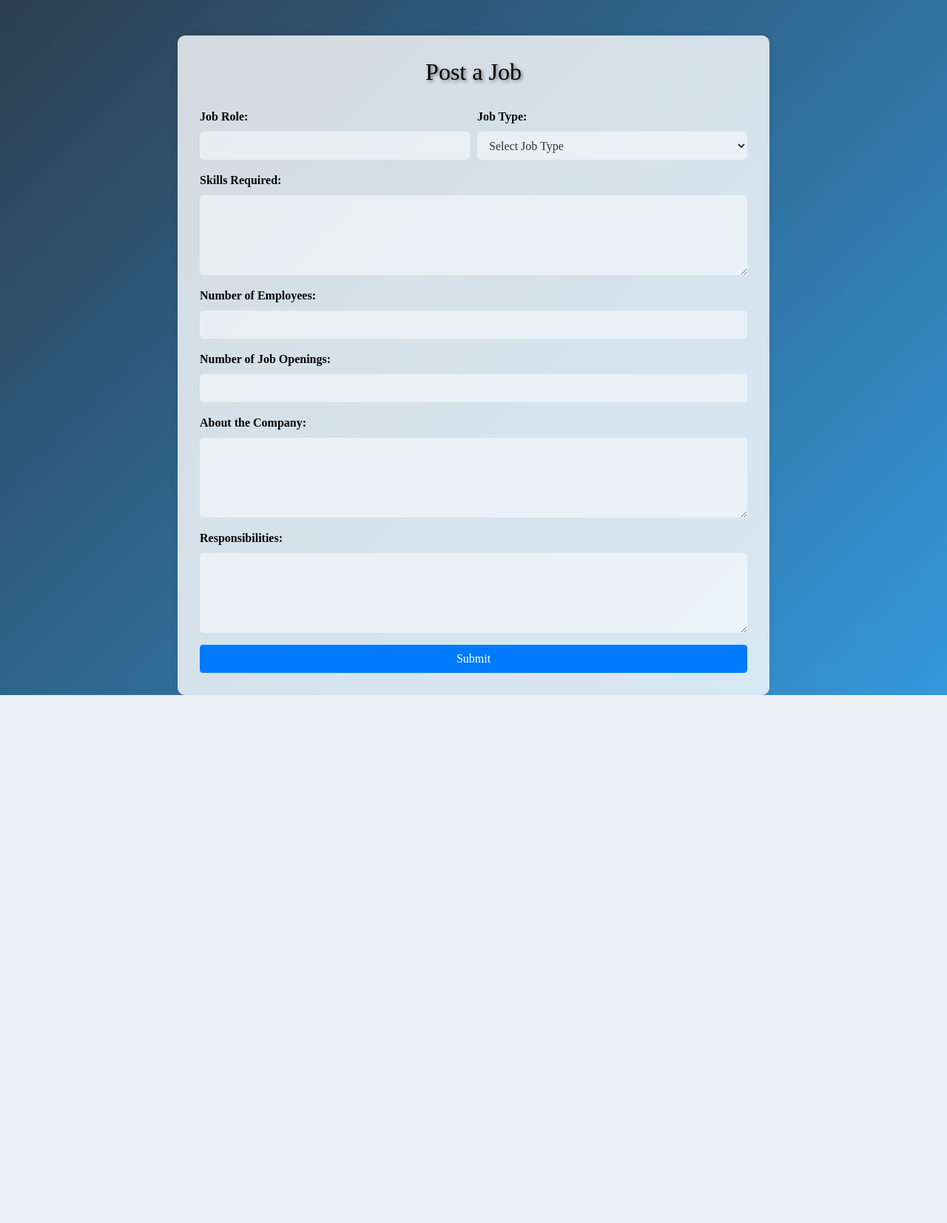
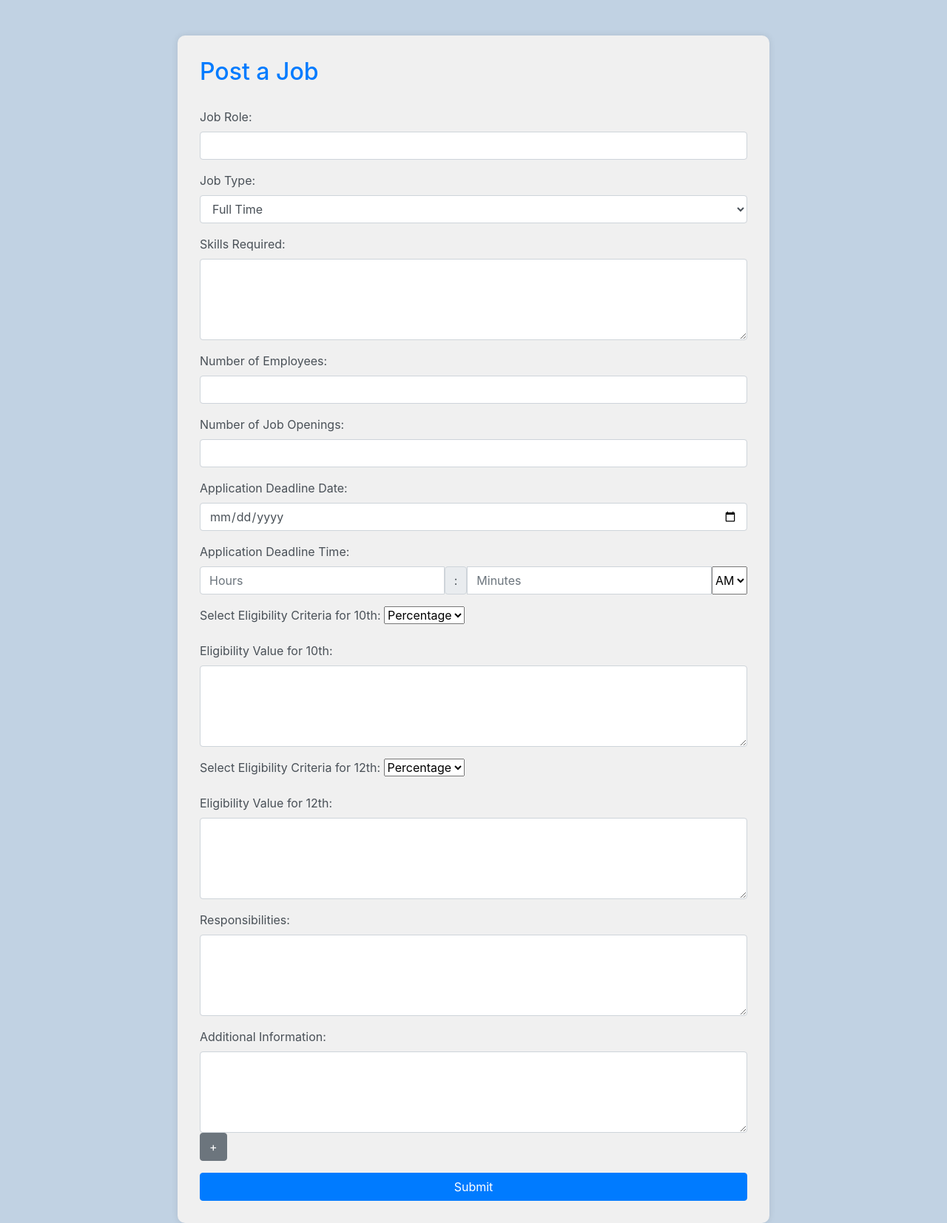
Before and after one commit to Aqib-Ansari/AI_Driven_Placement, a Flask app: page /post_job in a window 1280 px wide. Shown: the whole page at 74% size. Before the commit the page ends 940 px from the top, so only its background shows below. Run offline with Flask 3, Linux system fonts and the light colour scheme; some libraries are stand-ins or nearby versions.

Commit message:
Your commit message here

```diff
--- a/app.py
+++ b/app.py
@@ -442,6 +442,7 @@ def view_pdf():
     return send_file(file_path, as_attachment=False)
 
 # --------------------------------------------------------- view jobs ---------------------------------------
+'''
 @app.route('/view_jobs')
 def view_jobs():
     # if "user" not in session:
@@ -577,6 +578,8 @@ def send_email(subject, body, recipients):
     except Exception as e:
         flash(f'Error sending email: {e}', 'danger')
 
+
+
 @app.route('/view_students')
 def view_students():
     # Fetch all records of students from the database
@@ -630,6 +633,303 @@ def schedule_interview():
             sql = "SELECT id, username, email FROM student_register where id = select * from "
             cursor.execute(sql)
             fetched_students = cursor.fetchall()
+    except Exception as e:
+        flash(f'Error fetching students: {e}', 'danger')
+        fetched_students = []
+
+    if request.method == 'POST':
+        student_id = int(request.form['student_id'])
+        date = request.form['date']
+        time = request.form['time']
+        location = request.form['location']
+
+        selected_student = next((student for student in fetched_students if student['id'] == student_id), None)
+
+        if selected_student:
+            interview_details = {
+                'student_name': selected_student['name'],
+                'date': date,
+                'time': time,
+                'location': location
+            }
+
+            interviews.append(interview_details)
+
+            try:
+                with connection.cursor() as cursor:
+                    # SQL query to insert data into the interviews table
+                    sql = "INSERT INTO interviews (student_id, date, time, location) VALUES (%s, %s, %s, %s)"
+                    cursor.execute(sql, (student_id, date, time, location))
+                    connection.commit()
+
+                    # Send email notification to the student
+                    send_interview_notification(selected_student['email'], interview_details)
+
+                    flash('Interview scheduled successfully', 'success')
+            except Exception as e:
+                flash(f'Error: {e}', 'danger')
+
+        else:
+            flash('Selected student not found', 'danger')
+
+    return render_template('schedule_interview.html', students=fetched_students, interviews=interviews)
+
+
+
+def send_interview_notification(student_email, interview_details):
+    try:
+        smtp_server = 'smtp.gmail.com'  # Assuming you are using Gmail
+        smtp_port = 587
+        smtp_username = 'Projectdemo65@gmail.com'  # Your Gmail username
+        smtp_password = 'nbknetqtvnrgwnjv'
+
+        # Create the email message
+        subject = 'Interview Scheduled'
+        body = f'Dear {interview_details["student_name"]},\n\nYour interview has been scheduled for the following details:\n\nDate: {interview_details["date"]}\nTime: {interview_details["time"]}\nLocation: {interview_details["location"]}\n\nBest Regards,\nYour Company Name'
+
+        msg = MIMEText(body)
+        msg['Subject'] = subject
+        msg['From'] = 'Projectdemo65@gmail.com'  # Replace with your sender email address
+        msg['To'] = student_email
+
+        # Connect to the SMTP server and send the email
+        with smtplib.SMTP(smtp_server, smtp_port) as server:
+            server.starttls()
+            server.login(smtp_username, smtp_password)
+            server.sendmail(msg['From'], [msg['To']], msg.as_string())
+
+        flash('Email notification sent successfully', 'success')
+
+    except Exception as e:
+        flash(f'Error sending email notification: {e}', 'danger')
+
+'''
+
+
+@app.route('/register_company')
+def register_company():
+
+    return render_template('company_registration.html')
+
+@app.route('/company_dashboard', methods = ["POST"])
+def company_dashboard():
+    if request.method == "POST":
+        username = request.form['username']
+        password1 = request.form['password1']
+        password2 = request.form['password2']
+        company_name = request.form['companyName']
+        registration_number = request.form['registrationNumber']
+        address = request.form['address']
+        phone_number = request.form['phoneNumber']
+        email = request.form['email']
+        industry_type = request.form['industryType']
+        company_description = request.form['companyDescription']
+        logo_upload = request.files['logoUpload']
+        company_size = request.form['companySize']
+
+        data = {
+        'Username': username,
+        'Password1': password1,
+        'Password2': password2,
+        'Company Name': company_name,
+        'Registration Number': registration_number,
+        'Address': address,
+        'Phone Number': phone_number,
+        'Email': email,
+        'Industry Type': industry_type,
+        'Company Description': company_description,
+        'Logo Upload': logo_upload.filename,
+        'Company Size': company_size,
+            }
+        print(data)
+        session['company'] = data['Email']
+        sql_functions.insert_company_data(username=username,
+                                          password1=password1,
+                                          password2=password2,
+                                          company_name=company_name,
+                                          registration_number=registration_number,
+                                          address=address,
+                                          phone_number=phone_number,
+                                          email=email,
+                                          industry_type=industry_type,
+                                          company_description=company_description,
+                                          logo_upload_filename=logo_upload.filename,
+                                          company_size=company_size)
+        return redirect(url_for("company_dashboard1"))
+
+@app.route('/company_dashboard1')
+def company_dashboard1():
+    name = session['company']
+    return render_template('dashboard_company.html',company_name = name )
+
+
+# ------------------------------------------------------- Company Section job posting -----------------------
+
+
+@app.route('/post_job', methods=['POST', 'GET'])
+def post_job():
+    if request.method == 'POST':
+        job_role = request.form['job_role']
+        job_type = request.form['job_type']
+        skills_required = request.form['skills_required']
+        num_employees = request.form['num_employees']
+        num_openings = request.form['num_openings']
+        company_description = request.form['company_description']
+        responsibilities = request.form['responsibilities']
+
+        try:
+                # SQL query to insert data into the job_postings table
+                cursor.execute(f"select id from company_registration where email = '{session['company']}'")
+                company_id = cursor.fetchall()
+                print(company_id)
+
+                sql_functions.insert_job_posting(company_id=company_id[0]['id'],
+                                                 job_role=job_role,
+                                                 job_type=job_type,
+                                                 skills_required=skills_required,
+                                                 num_employees=num_employees,
+                                                 num_openings=num_openings,
+                                                 company_description=company_description,
+                                                 responsibilities=responsibilities)
+
+                # Notify all students about the new job posting
+                notify_students_about_job_posting(job_role)
+
+                flash('Job posting added successfully', 'success')
+        except Exception as e:
+            flash(f'Error: {e}', 'danger')
+
+        return redirect(url_for('job_listings'))
+
+    return render_template('post_job.html')
+
+# Function to send notifications to all students about the new job posting
+def notify_students_about_job_posting(job_role):
+    try:
+        with connection.cursor() as cursor:
+            # Fetch all student emails from the database
+            sql = "SELECT email FROM student_register"
+            cursor.execute(sql)
+            student_emails = [student['email'] for student in cursor.fetchall()]
+
+        # Send email notifications to students
+        subject = 'New Job Opening'
+        body = f'There is a new job opening for the position of {job_role}. Check your dashboard for more details.'
+        send_email(subject, body, student_emails)
+    except Exception as e:
+        flash(f'Error notifying students: {e}', 'danger')
+
+# Function to send email
+def send_email(subject, body, recipients):
+    try:
+        # SMTP Configuration (Update with your SMTP server details)
+        smtp_server = 'smtp.gmail.com'  # Assuming you are using Gmail
+        smtp_port = 587
+        smtp_username = 'Projectdemo65@gmail.com'  # Your Gmail username
+        smtp_password = 'nbknetqtvnrgwnjv'  # Your Gmail password
+
+        # Create the email message
+        msg = MIMEText(body)
+        msg['Subject'] = subject
+        msg['From'] = 'Projectdemo65@gmail.com'  # Replace with your sender email address
+        msg['To'] = ', '.join(recipients)
+
+        # Connect to the SMTP server and send the email
+        with smtplib.SMTP(smtp_server, smtp_port) as server:
+            server.starttls()
+            server.login(smtp_username, smtp_password)
+            server.sendmail(msg['From'], recipients, msg.as_string())
+
+    except Exception as e:
+        flash(f'Error sending email: {e}', 'danger')
+
+@app.route('/view_students')
+def view_students():
+    # Fetch all records of students from the database
+
+    try:
+
+            # Replace this query with your actual query to fetch all students
+            cursor.execute(f"select id from company_registration where email = '{session['company']}'")
+            company_id = cursor.fetchall()
+            # print(company_id)
+            student = sql_functions.select_applied_student(company_id=company_id[0]['id'])
+            # print(student)
+            student_ids = [x["student_id"] for x in student]
+            job_ids = [x["job_id"] for x in student]
+            print(job_ids)
+            # print(student_ids)
+            fetched_students = []
+
+            for i,id in zip(student_ids,job_ids):
+                cursor.execute(f"select * from student_details where id = {i}")
+                fetched_student = cursor.fetchall()
+                print(fetched_student)
+                fetched_student[0]["job_id"]=id
+                fetched_students.append(fetched_student[0])
+            # print(fetched_students)
+            session["fetched_students"] = fetched_students
+            return render_template('view_students.html', students=fetched_students,job_ids = job_ids)
+    except Exception as e:
+        flash(f'Error fetching students: {e}', 'danger')
+        fetched_students = [{"firstname":"student not selected"}]
+
+
+    return render_template('view_students.html', students=fetched_students,job_ids = job_ids)
+
+@app.route('/placement_analytics')
+def placement_analytics():
+    data = {
+        "year_wise_companies_visited": {
+            2017: 0.7,
+            2016: 0.7,
+            2015: 0.7,
+            2014: 0.55,
+        },
+        "top_packages_last_5_years": {
+            "correct_answers": [100, 100, 100, 100, 100],
+            "incorrect_answers": [2, 2, 2, 2, 2],
+            "unattempted_questions": [30, 30, 30, 30, 30],
+        },
+        "top_recruiter": {
+            "2015": "C",
+            "2014": {"Mar": 20, "Apr": 15},
+        },
+        "year_wise_placements": {
+            "2017": "Outcome 10",
+            "2016": "Outcome 10",
+            "2015": "Outcome 10",
+            "2014": "Outcome 10",
+        }
+    }
+    return render_template('placement_analytics.html', data=data, json_data=json.dumps(data))
+
+# ------------------------------------------------------- Company Section scheduling and viewing job postings ---------------------------------------
+
+interviews = []
+@app.route('/schedule_interview', methods=['GET', 'POST'])
+def schedule_interview():
+    # Fetch the list of students from the database
+    try:
+            # Replace this query with your actual query to fetch students
+            cursor.execute(f"select id from company_registration where email = '{session['company']}'")
+            company_id = cursor.fetchall()
+            # print(company_id)
+            student = sql_functions.select_applied_student(company_id=company_id[0]['id'])
+            print(student)
+            # print(student)
+            student_ids = [x["student_id"] for x in student]
+            job_ids = [x["job_id"] for x in student]
+            print(job_ids)
+            # print(student_ids)
+            fetched_students = []
+            for i,id in zip(student_ids,job_ids):
+                cursor.execute(f"select * from student_details where id = {i}")
+                fetched_student = cursor.fetchall()
+                print(fetched_student)
+                fetched_student[0]["job_id"]=id
+                fetched_students.append(fetched_student[0])
+            print(fetched_students)
     except Exception as e:
         flash(f'Error fetching students: {e}', 'danger')
         fetched_students = []
--- a/templates/post_job.html
+++ b/templates/post_job.html
@@ -1,24 +1,20 @@
 <!DOCTYPE html>
 <html lang="en">
-
 <head>
     <meta charset="UTF-8">
     <meta name="viewport" content="width=device-width, initial-scale=1.0">
+    <link rel="stylesheet" href="https://stackpath.bootstrapcdn.com/bootstrap/4.5.2/css/bootstrap.min.css">
     <title>Post a Job</title>
-    <link rel="stylesheet" href="https://stackpath.bootstrapcdn.com/bootstrap/4.5.2/css/bootstrap.min.css">
     <style>
         /* Custom CSS for visual enhancements */
         body {
-            background: linear-gradient(135deg, #2C3E50, #3498DB);
-            /* Same gradient background as the previous page */
-            color: #050505;
-            /* White text color */
-            font-family: 'Cormorant Garamond', serif; /* Use Roboto font */
+            background-color: #c1d2e3;
+            /* Light gray background */
         }
 
         .container {
-            background-color: rgba(255, 255, 255, 0.8);
-            /* Light gray background for the container with some opacity */
+            background-color: #f0f0f0;
+            /* Light gray background for the container */
             border-radius: 10px;
             box-shadow: 0 0 10px rgba(0, 0, 0, 0.1);
             /* Box shadow for depth */
@@ -32,63 +28,39 @@
             /* Add fade-in animation with 1 second duration */
         }
 
-        /* Add animation for input boxes and labels */
-@keyframes fadeInInput {
+        @keyframes fadeIn {
             from {
                 opacity: 0;
-        transform: translateY(-20px);
             }
+
             to {
                 opacity: 1;
-        transform: translateY(0);
             }
         }
 
-/* Apply animation to input boxes */
-.form-control {
-    animation: fadeInInput 0.5s ease;
-}
-
-/* Apply animation to labels */
-label {
-    animation: fadeInInput 0.5s ease;
-}
-
-
         h2 {
-    color: #000; /* Black font color */
-    text-shadow: 2px 2px 4px rgba(0, 0, 0, 0.5); /* Shadow with offset x = 2px, y = 2px, blur = 4px, and color with opacity */
+            color: #007bff;
+            /* Blue heading */
             margin-bottom: 30px;
             /* Increased margin bottom for better separation */
         }
 
-
-
         label {
-            color: #040404;
-            /* White label text */
+            color: #495057;
+            /* Dark gray label text */
             margin-bottom: 0.5rem;
             /* Add some bottom margin to labels */
-            font-weight: bold;
         }
 
         .form-control {
-            background-color: rgba(255, 255, 255, 0.5);
-            /* Semi-transparent white background for input boxes */
-            color: #333;
-            /* Dark text color for input boxes */
-            border: none;
-            /* Remove default border */
-            border-radius: 5px;
-            /* Add border radius */
-            transition: background-color 0.2s ease-in-out, box-shadow 0.2s ease-in-out;
+            transition: border-color 0.2s ease-in-out, box-shadow 0.2s ease-in-out;
             /* Smooth transition for input focus */
         }
 
         .form-control:focus {
-            background-color: rgba(255, 255, 255, 0.7);
-            /* Lighter semi-transparent background on focus */
-            box-shadow: 0 0 0 0.2rem rgba(255, 255, 255, 0.25);
+            border-color: #80bdff;
+            /* Change border color on focus */
+            box-shadow: 0 0 0 0.2rem rgba(0, 123, 255, 0.25);
             /* Add box shadow on focus */
         }
 
@@ -132,73 +104,109 @@ label {
         }
     </style>
 </head>
-
 <body>
 
 <div class="container mt-5">
-        <h2 class="text-center">Post a Job</h2>
-        <form id="jobForm" method="post" action="{{ url_for('post_job') }}">
-            <div class="form-row">
-                <div class="form-group col-md-6">
+    <h2>Post a Job</h2>
+    <form method="post" action="{{ url_for('post_job') }}">
+        <div class="form-group">
             <label for="job_role">Job Role:</label>
             <input type="text" class="form-control" id="job_role" name="job_role" required>
-                    <div class="invalid-feedback" id="job_role_error">Please provide a job role.</div>
         </div>
-                <div class="form-group col-md-6">
+        <div class="form-group">
             <label for="job_type">Job Type:</label>
             <select class="form-control" id="job_type" name="job_type" required>
-                        <option value="">Select Job Type</option>
                 <option value="Full Time">Full Time</option>
                 <option value="Part Time">Part Time</option>
             </select>
-                    <div class="invalid-feedback" id="job_type_error">Please select a job type.</div>
-                </div>
         </div>
         <div class="form-group">
             <label for="skills_required">Skills Required:</label>
             <textarea class="form-control" id="skills_required" name="skills_required" rows="4" required></textarea>
-                <div class="invalid-feedback" id="skills_required_error">Please provide required skills.</div>
         </div>
         <div class="form-group">
             <label for="num_employees">Number of Employees:</label>
             <input type="number" class="form-control" id="num_employees" name="num_employees" required>
-                <div class="invalid-feedback" id="num_employees_error">Please provide the number of employees.</div>
         </div>
         <div class="form-group">
             <label for="num_openings">Number of Job Openings:</label>
             <input type="number" class="form-control" id="num_openings" name="num_openings" required>
-                <div class="invalid-feedback" id="num_openings_error">Please provide the number of job openings.</div>
         </div>
+        <!--<div class="form-group">
+            <label for="company_description">About the Company:</label>
+            <textarea class="form-control" id="company_description" name="company_description" rows="4" required></textarea>
+        </div>-->
+
         <div class="form-group">
-                <label for="company_description">About the Company:</label>
-                <textarea class="form-control" id="company_description" name="company_description" rows="4"
-                    required></textarea>
-                <div class="invalid-feedback" id="company_description_error">Please provide information about the
-                    company.</div>
+            <label for="application_deadline_date">Application Deadline Date:</label>
+            <input type="date" class="form-control" id="application_deadline_date" name="application_deadline_date" required>
         </div>
+
+        <div class="form-group">
+            <label for="application_deadline_time">Application Deadline Time:</label>
+            <div class="input-group">
+                <input type="number" class="form-control" id="hours" name="hours" placeholder="Hours" min="1" max="12" required>
+                <span class="input-group-text">:</span>
+                <input type="number" class="form-control" id="minutes" name="minutes" placeholder="Minutes" min="0" max="59" required>
+                <select class="form-select" id="time_period" name="time_period" required>
+                    <option value="AM">AM</option>
+                    <option value="PM">PM</option>
+                </select>
+            </div>
+        </div>
+
+        <!-- Eligibility Criteria for 10th Students -->
+        <div class="form-group">
+            <label for="eligibility_10th_criteria">Select Eligibility Criteria for 10th:</label>
+            <select class="form-select" id="eligibility_10th_criteria" name="eligibility_10th_criteria">
+                <option value="percentage">Percentage</option>
+                <option value="cgpa">CGPA</option>
+            </select>
+        </div>
+
+        <div class="form-group">
+            <label for="eligibility_10th_value">Eligibility Value for 10th:</label>
+            <textarea class="form-control" id="eligibility_10th_value" name="eligibility_10th_value" rows="4" pattern="[0-9]+(\.[0-9]+)?" title="Numeric value with optional decimal places"></textarea>
+        </div>
+
+        <!-- Eligibility Criteria for 12th Students -->
+        <div class="form-group">
+            <label for="eligibility_12th_criteria">Select Eligibility Criteria for 12th:</label>
+            <select class="form-select" id="eligibility_12th_criteria" name="eligibility_12th_criteria">
+                <option value="percentage">Percentage</option>
+                <option value="cgpa">CGPA</option>
+            </select>
+        </div>
+
+        <div class="form-group">
+            <label for="eligibility_12th_value">Eligibility Value for 12th:</label>
+            <textarea class="form-control" id="eligibility_12th_value" name="eligibility_12th_value" rows="4" pattern="[0-9]+(\.[0-9]+)?" title="Numeric value with optional decimal places"></textarea>
+        </div>
+
         <div class="form-group">
             <label for="responsibilities">Responsibilities:</label>
-                <textarea class="form-control" id="responsibilities" name="responsibilities" rows="4"
-                    required></textarea>
-                <div class="invalid-feedback" id="responsibilities_error">Please provide job responsibilities.</div>
+            <textarea class="form-control" id="responsibilities" name="responsibilities" rows="4"></textarea>
         </div>
-            <!-- Add other form fields here if needed -->
-            <button type="submit" class="btn btn-primary btn-block">Submit</button>
+        <!-- Additional Information -->
+        <div class="form-group">
+            <label for="additional_information">Additional Information:</label>
+            <div id="additional_information_container">
+                <textarea class="form-control" name="additional_information" rows="4"></textarea>
+            </div>
+            <button type="button" class="btn btn-secondary" onclick="addMoreTextarea()">+</button>
+        </div>
+        <script>
+        function addMoreTextarea() {
+            const container = document.getElementById('additional_information_container');
+            const newTextarea = document.createElement('textarea');
+            newTextarea.classList.add('form-control');
+            newTextarea.setAttribute('rows', '4');
+            container.appendChild(newTextarea);
+            }
+            </script>
+            <button type="submit" class="btn btn-primary">Submit</button>
     </form>
 </div>
 
-    <script>
-        // Hide error messages when input fields are changed
-        document.querySelectorAll('.form-control').forEach(function (input) {
-            input.addEventListener('input', function () {
-                var errorDiv = input.nextElementSibling;
-                if (errorDiv && errorDiv.classList.contains('invalid-feedback')) {
-                    errorDiv.style.display = input.value.trim() === '' ? 'block' : 'none';
-                }
-            });
-        });
-    </script>
-
 </body>
-
 </html>
```
Lines whose indentation alone changed are shown as unchanged.
